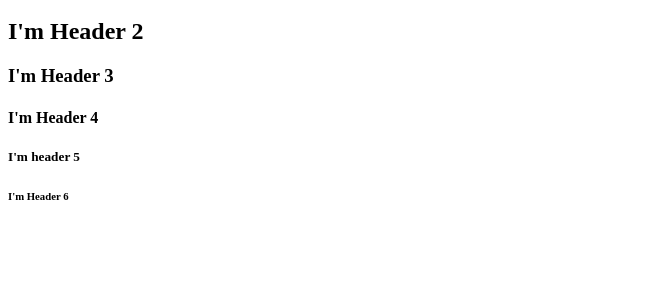
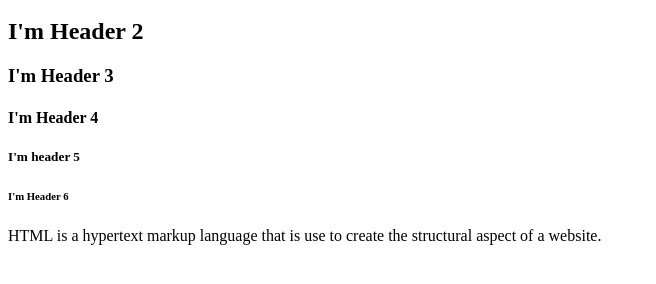
Before and after one commit to promptcodes/HTML-CLASS, a plain HTML site: page index.html in a window 1280 px wide. Shown: the part 48-332 px from the top of the page, without its empty margins (0-656 px from the left). Drawn offline with Linux system fonts and the light colour scheme.

Commit message:
HTML paragraph tag

```diff
--- a/index.html
+++ b/index.html
@@ -17,5 +17,8 @@
 
       <h6>I'm Header 6</h6>
 
+      <!-- This is a Paragraph tag -->
+      <p>HTML is a hypertext markup language that is use to create the structural aspect of a website.</p>
+
     </body>
 </html>
```
